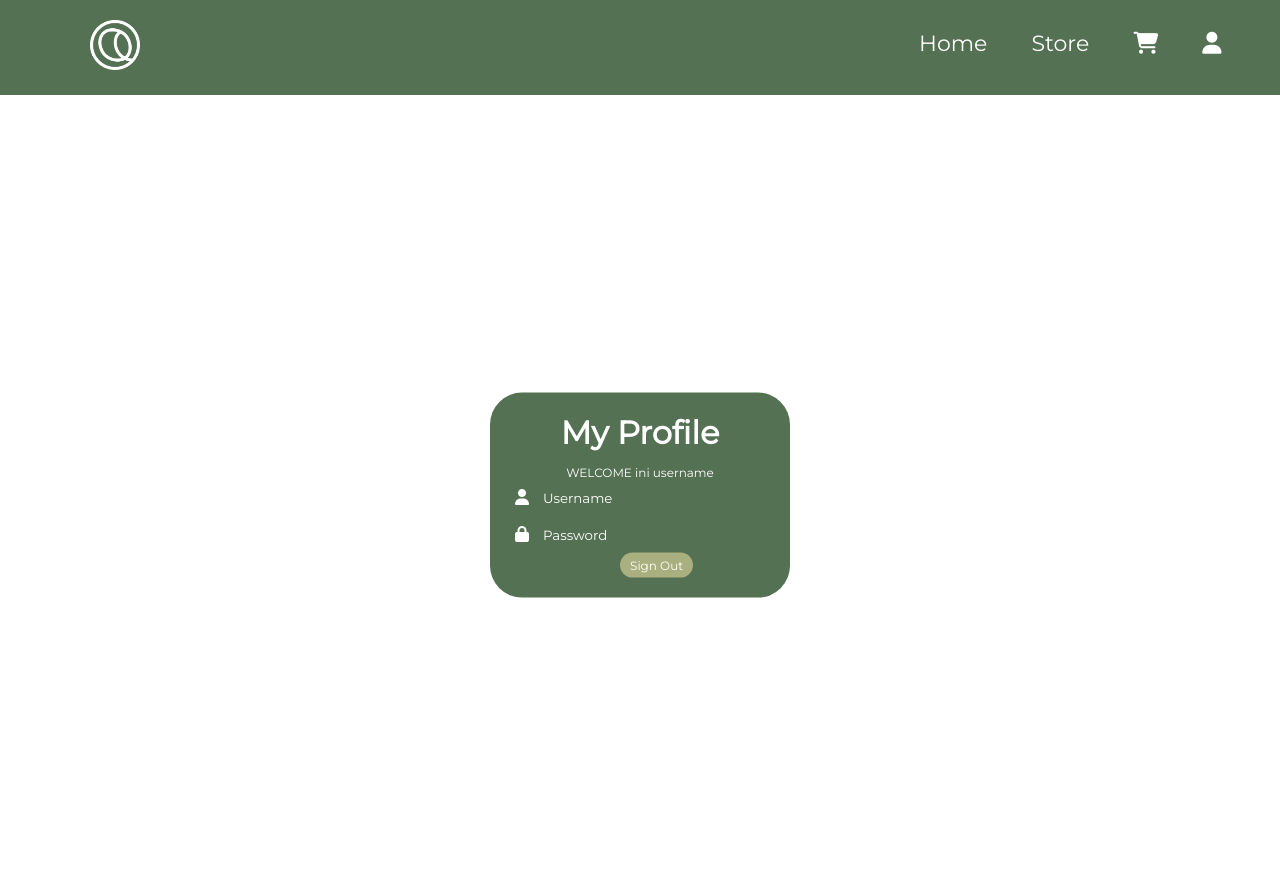
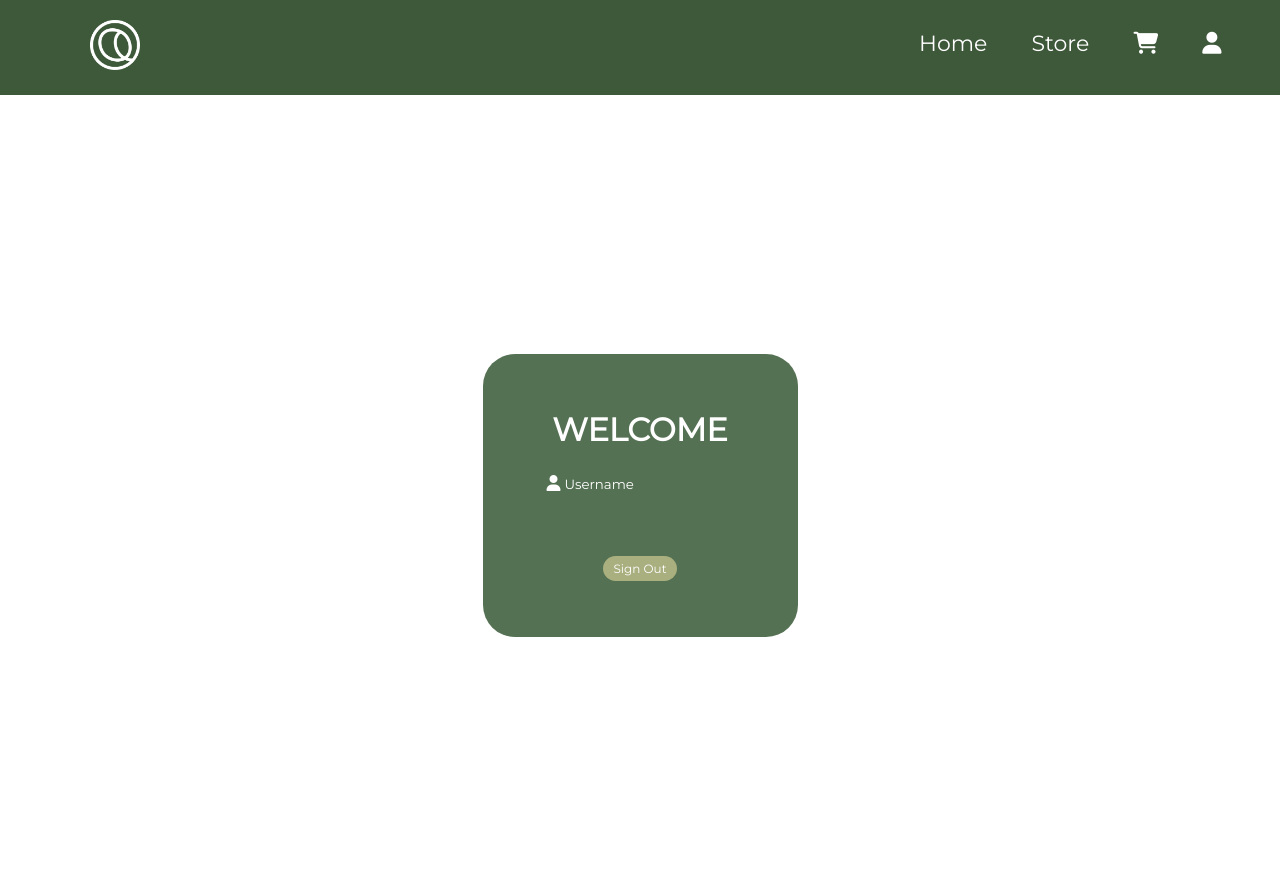
Before and after one commit to GirasArya/BibitQ, a PHP site: page /profile.html in a window 1280 px wide. Run offline with PHP 8.4, Linux system fonts and the light colour scheme; some libraries are stand-ins or nearby versions.

Commit message:
Revisi Sedikit

```diff
--- a/cart.html
+++ b/cart.html
@@ -32,9 +32,12 @@
                 </li>
             </ul>
         </nav>
+
     </header>
 
     <main>
+    </br>
+        <h3>Nanti dari database dimunculin di sini gan</h3>
     </main>
 </body>
 </html>
--- a/index.html
+++ b/index.html
@@ -69,9 +69,9 @@
             <div class="contact-contact-h1">
                 <h1>Contact Us</h1>
                 <div class="contact-icon" id="sosmed">
-                    <i class="fa-brands fa-twitter"></i>
-                    <i class="fa-brands fa-instagram"></i>
-                    <a href="https://github.com/GirasArya/BibitQ"><i class="fa-brands fa-github"></i></a>
+                    <a href="#"><i class="fa-brands fa-twitter"></i></a>
+                    <a href="#"><i class="fa-brands fa-instagram"></i></a>
+                    <a href="https://github.com/GirasArya/BibitQ" id="github"><i class="fa-brands fa-github"></i></a>
                 </div>
             </div>
             <img src="/img/logo/bibitq logo putih.png">
--- a/index_beforelogin.html
+++ b/index_beforelogin.html
@@ -61,7 +61,7 @@
             <div class="contact-contact-h1">
                 <h1>Contact Us</h1>
                 <div class="contact-icon">
-                    <a href="#"><i class="fa-brands fa-twitter"></i></a
+                    <a href="#"><i class="fa-brands fa-twitter"></i></a>
                     <a href="#"><i class="fa-brands fa-instagram"></i></a>
                     <a href="https://github.com/GirasArya/BibitQ" id="github"><i class="fa-brands fa-github"></i></a>
                 </div>
--- a/profile.html
+++ b/profile.html
@@ -34,13 +34,9 @@
 
     <div class="profile">
         <div class="profile-login">
-            <h3>My Profile</h3>
-            <p> WELCOME ini username</p>
+            <h3>WELCOME</h3>
             <i class="fa-solid fa-user">
                 <input id ="profile-username" type="text" placeholder="Username">
-            </i>
-            <i class="fa-solid fa-lock">
-                <input id="profile-password" type="password" placeholder="Password">
             </i>
             <div class="profile-button">
                 <button> <a href="#">Sign Out</a></button>
--- a/style.css
+++ b/style.css
@@ -23,7 +23,7 @@ header li a {
 }
 
 header {
-    background-color: #557153;
+    background-color: #3e583a;
     display: flex;
     justify-content: flex-end;
     align-items: center;
@@ -342,6 +342,9 @@ header img {
 
 
 .profile{
+    display: flex;
+    align-items: center;
+    justify-content: center;
     height: 100vh;
     width: 100%;
     background-size: cover;
@@ -353,12 +356,11 @@ header img {
 }
 
 .profile-login{
-    position: relative;
-    left: 50%;
-    top: 50%;
-    transform: translate(-50%,-50%);
-    padding: 20px 25px;
-    width: 300px;
+    display: flex;
+    flex-direction: column;
+    align-items: center;
+    justify-content: center;
+    padding: 56px 64px;
     background-color: #557153;
     border-radius: 32px;
 }
@@ -377,13 +379,10 @@ header img {
 }
 
 .profile-login input{
-    margin: 10px;
     background: none;
     color: white;
     border: none;
     border-radius: 3px;
-    margin-top: 5%;
-    margin-bottom: 5%;
 }
 
 .profile-login ::placeholder{
@@ -395,7 +394,6 @@ header img {
 }
 
 .profile-login p{
-    margin-top: 5%;
     color: white;
     font-size: 12px;
 }
@@ -438,14 +436,19 @@ header img {
     font-size: 12px;
 }
 
+#profile-username {
+    margin-top: 2em;
+}
+
+.profile-button {
+    margin-top: 4em;
+}
 .profile-button button{
     font-size: 12px;
     padding: 5px 10px;
     border-radius: 50px;
     background-color: #A9AF7E;
     border: none;
-    position: relative;
-    left: 42%;
 }
 
 .profile-button a{
```
